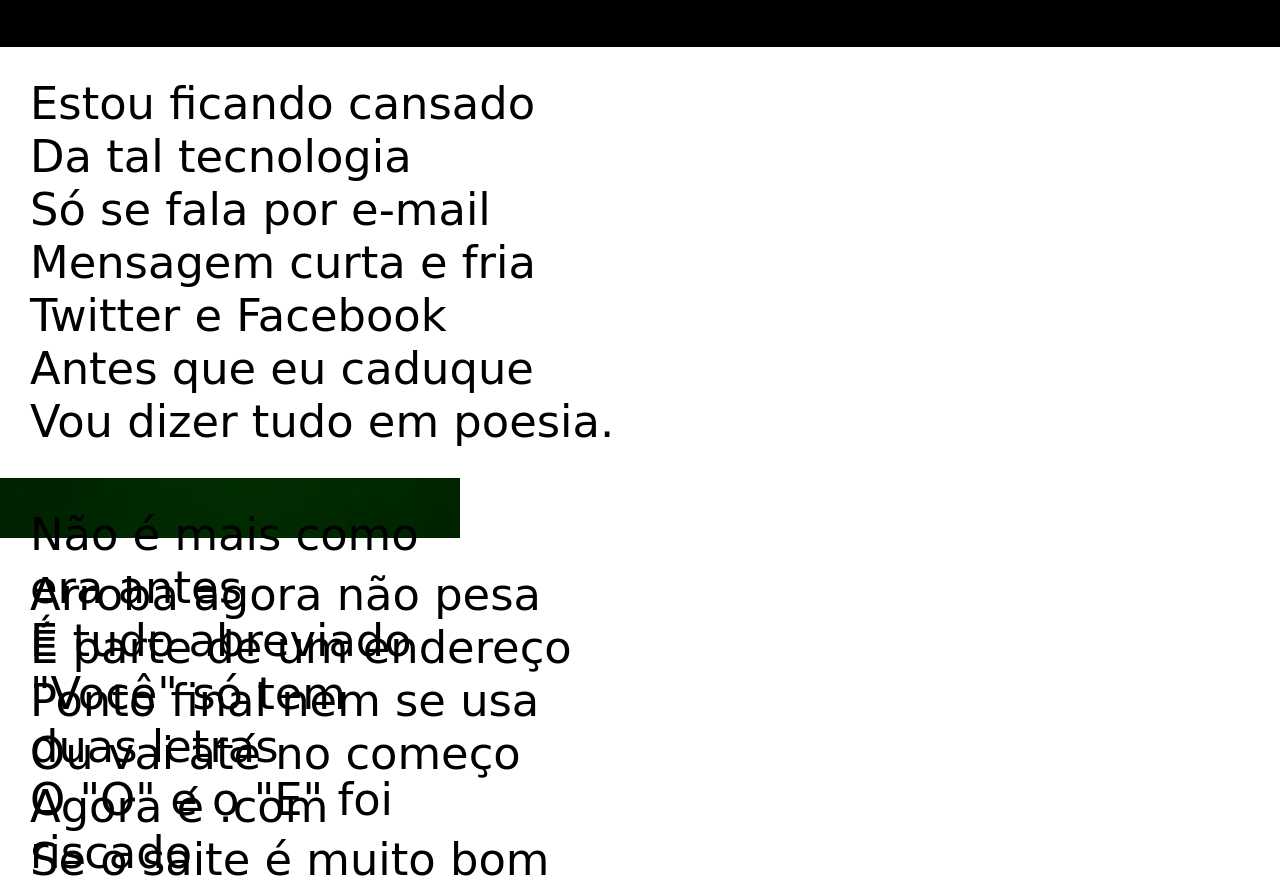
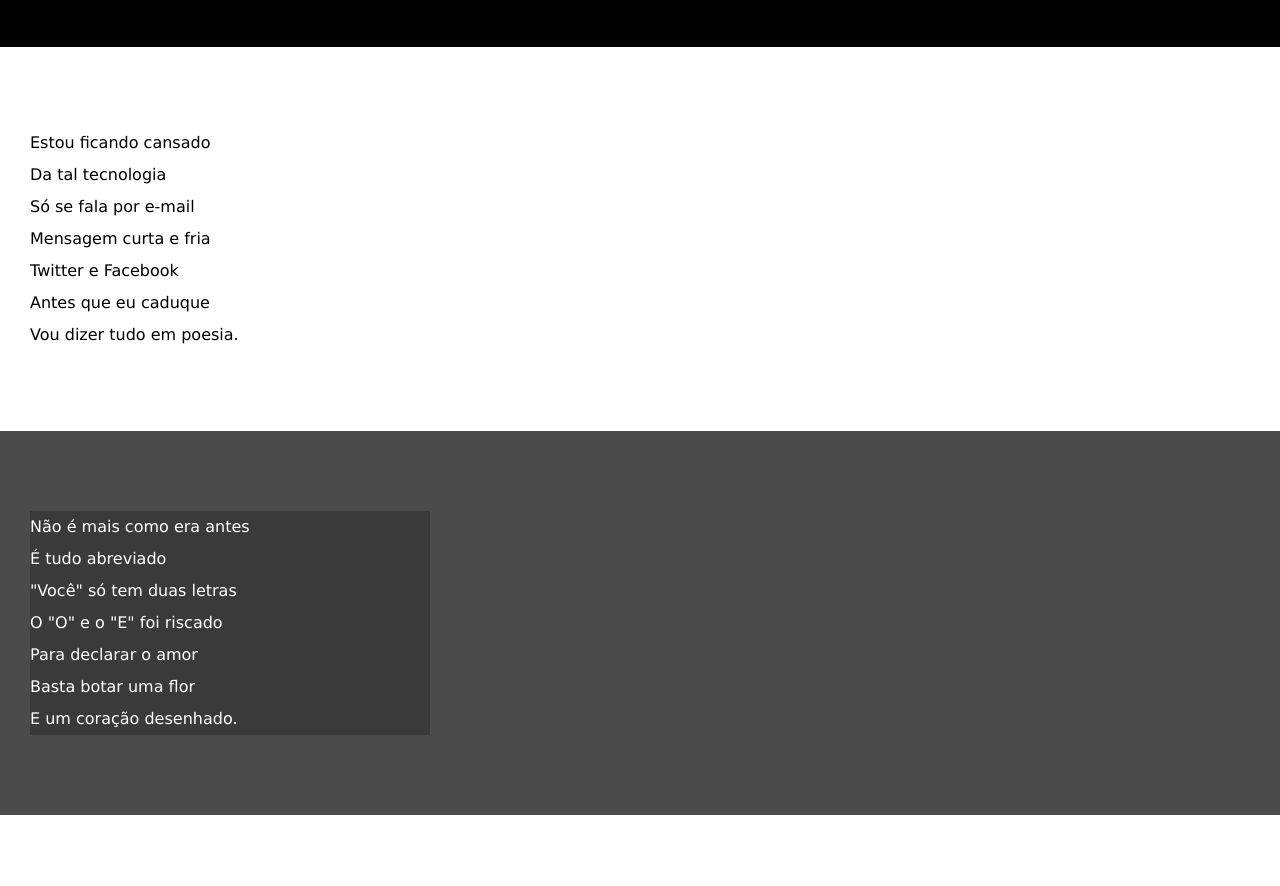
Before and after one commit to FelipeSamassa/html-css, a plain HTML site: page desafios/desafio 012/index.html in a window 1280 px wide. Shown: the part 221-1107 px from the top of the page. Drawn offline with Linux system fonts and the light colour scheme.

Commit message:
atualização

```diff
--- a/desafios/desafio 012/index.html
+++ b/desafios/desafio 012/index.html
@@ -12,7 +12,7 @@
     <p><a href="https://www.recantodasletras.com.br/poesias/3186743" target="_blank">Por <strong>Milton Duarte</strong></a></p>
 </header>
 
-<section>
+<section class="normal">
     <p>
         Estou ficando cansado
         <br>
@@ -30,8 +30,8 @@
     </p>
 </section>
 
-<section id="container1">
-    <p id="conteudo1">
+<section class="imagem">
+    <p>
         Não é mais como era antes
         <br>
         É tudo abreviado
@@ -48,7 +48,7 @@
     </p>
 </section>
 
-<section>
+<section class="normal">
     <p>
         Arroba agora não pesa
         <br>
@@ -81,8 +81,8 @@
     </p>
 </section>
 
-<section id="container2">
-    <p id="conteudo2">
+<section class="imagem">
+    <p>
         Tenho saudade das cartas
         <br>
         Escritas com a própria mão
@@ -99,7 +99,7 @@
     </p>
 </section>
 
-<section>
+<section class="normal">
     <p>
         Agora, escrevo e envio
         <br>
--- a/desafios/desafio 012/style.css
+++ b/desafios/desafio 012/style.css
@@ -14,7 +14,9 @@
     --fonr3: "Sriracha", cursive;
 }
 
-body{
+html, body{
+    background-color: darkgray;
+    min-height: 100vh;
     font-family: var(--font1);
 }
 
@@ -36,28 +38,41 @@ header p{
     padding-bottom: 50px;
 }
 
-header a{
+ a{
     text-decoration: none;
     color: #ffffff;
+    font-weight: bolder;
 }
 
-strong:hover{
+a:hover{
     text-decoration: underline;
 }
 
 section{
-    font-family: var(--fonr3);
-    font-size: 3.5vw;
-    padding: 30px;
+    padding-top: 10vh;
+    padding-bottom: 10vh;
+    line-height: 2em; /*espaçamento entre linhas*/
+    padding-left: 30px;
 }
 
-#container1{
-    position: relative;
-    background-image: url("./imagens/background001.jpg");
-    max-width: 400px;
-    max-height: 500px;
+section.normal {
+    background-color: white;
+    color: black;
 }
 
-#conteudo1{
-    position: absolute;
+section.imagem{
+    background-color: rgb(75, 75, 75);
+    color: white
 }
+
+section.imagem > p{
+    background-color: rgba(0, 0, 0, 0.226);
+    width: 400px;
+}
+
+footer{
+    background-color: black;
+    text-align: center;
+    color: #ffffff;
+    padding: 10px;
+}
```
